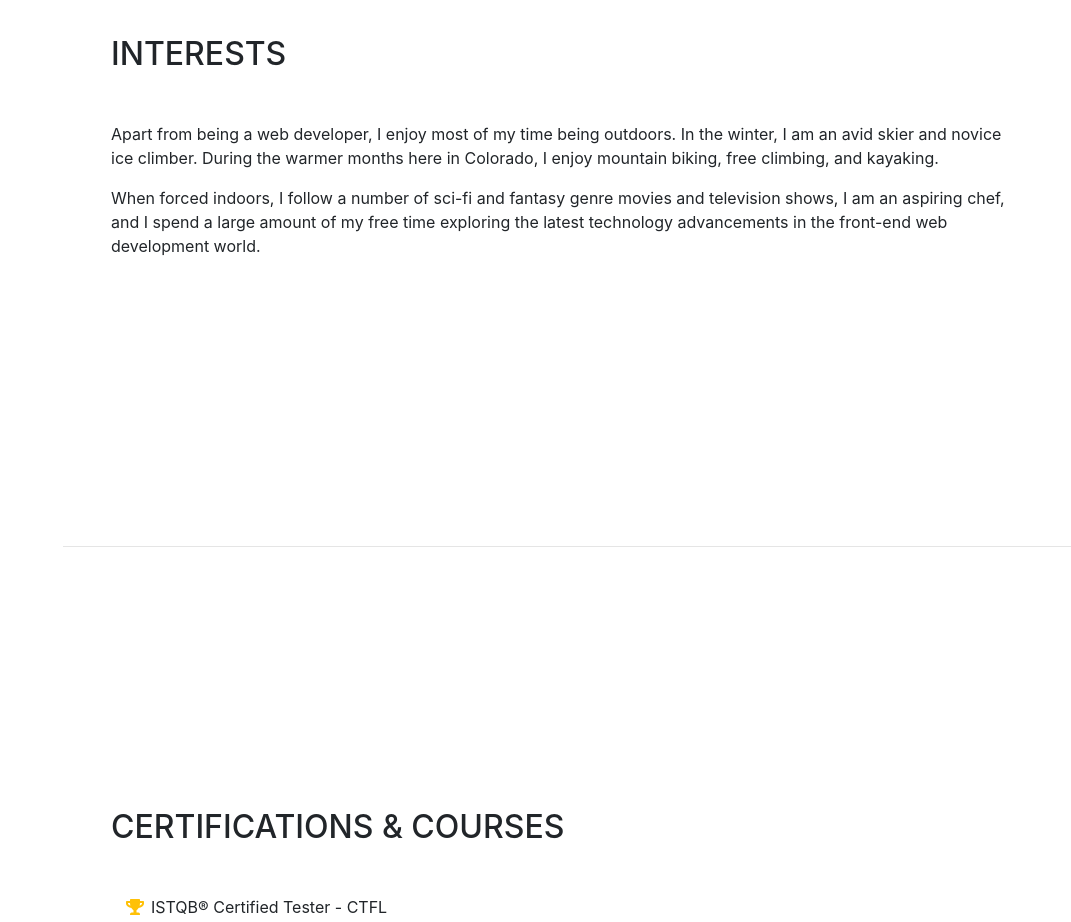
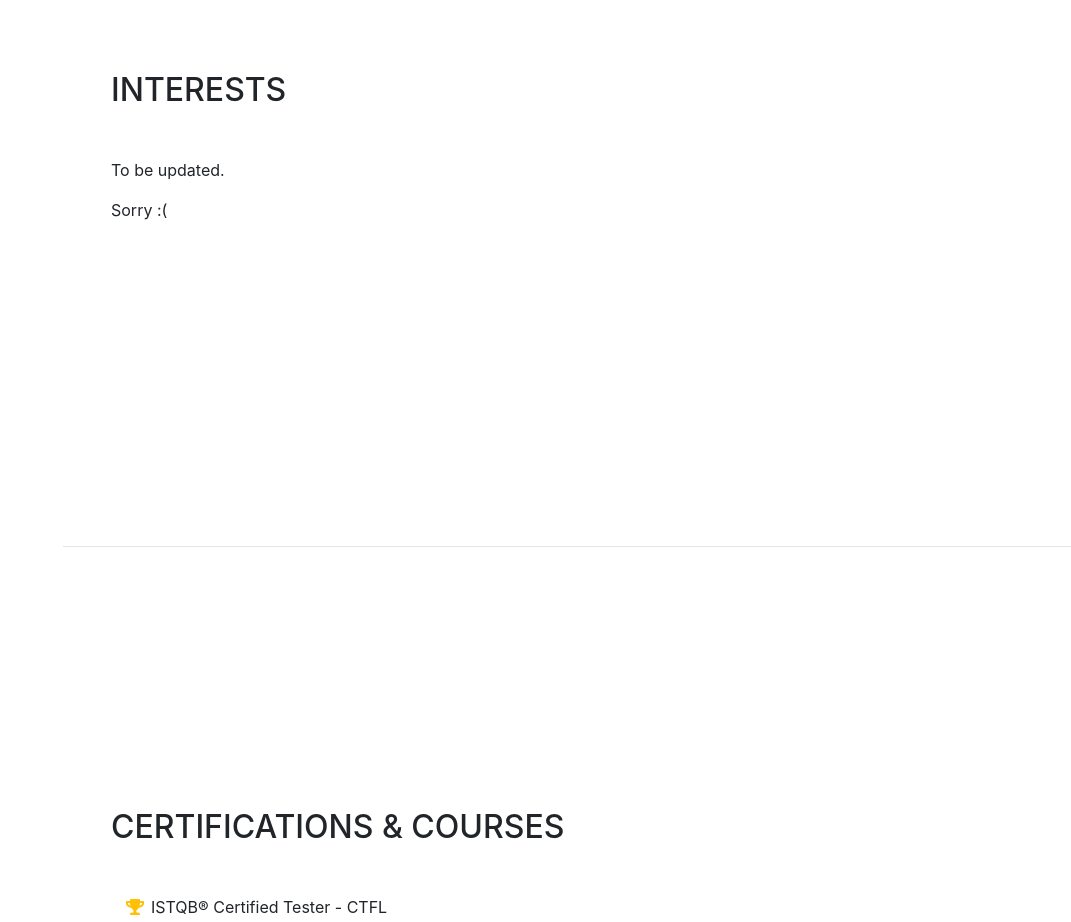
Before and after one commit to CintiaLopes/CintiaLopes.github.io, a website with bundled scripts: page index.html in a window 1280 px wide. Shown: the part 3460-4382 px from the top of the page, without its empty margins (209-1280 px from the left). Built offline with nearby package versions, Linux system fonts and the light colour scheme; a web font is replaced by a local one.

Commit message:
Added placeholder to interests

```diff
--- a/index.html
+++ b/index.html
@@ -269,8 +269,8 @@
       <section class="resume-section p-3 p-lg-5 d-flex flex-column" id="interests">
         <div class="my-auto">
           <h2 class="mb-5">Interests</h2>
-          <p>Apart from being a web developer, I enjoy most of my time being outdoors. In the winter, I am an avid skier and novice ice climber. During the warmer months here in Colorado, I enjoy mountain biking, free climbing, and kayaking.</p>
-          <p class="mb-0">When forced indoors, I follow a number of sci-fi and fantasy genre movies and television shows, I am an aspiring chef, and I spend a large amount of my free time exploring the latest technology advancements in the front-end web development world.</p>
+          <p>To be updated.</p>
+          <p class="mb-0">Sorry :(</p>
         </div>
       </section>
 
```
